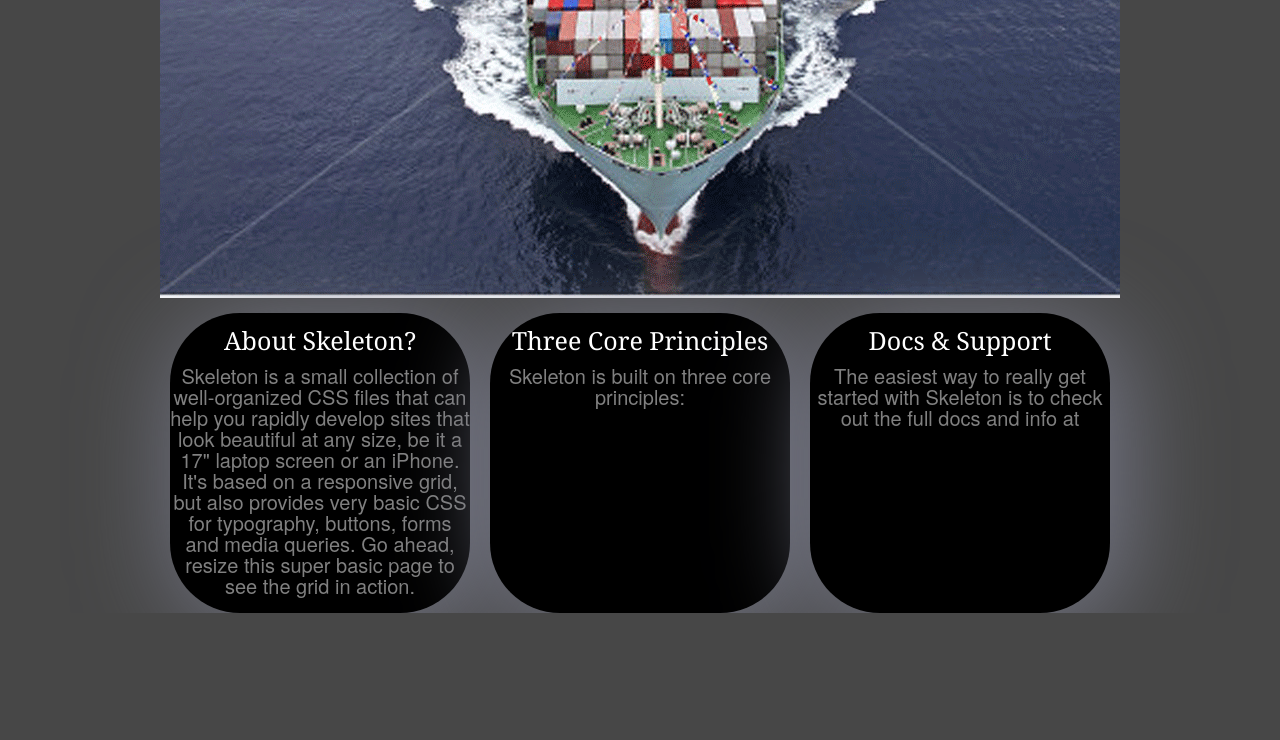
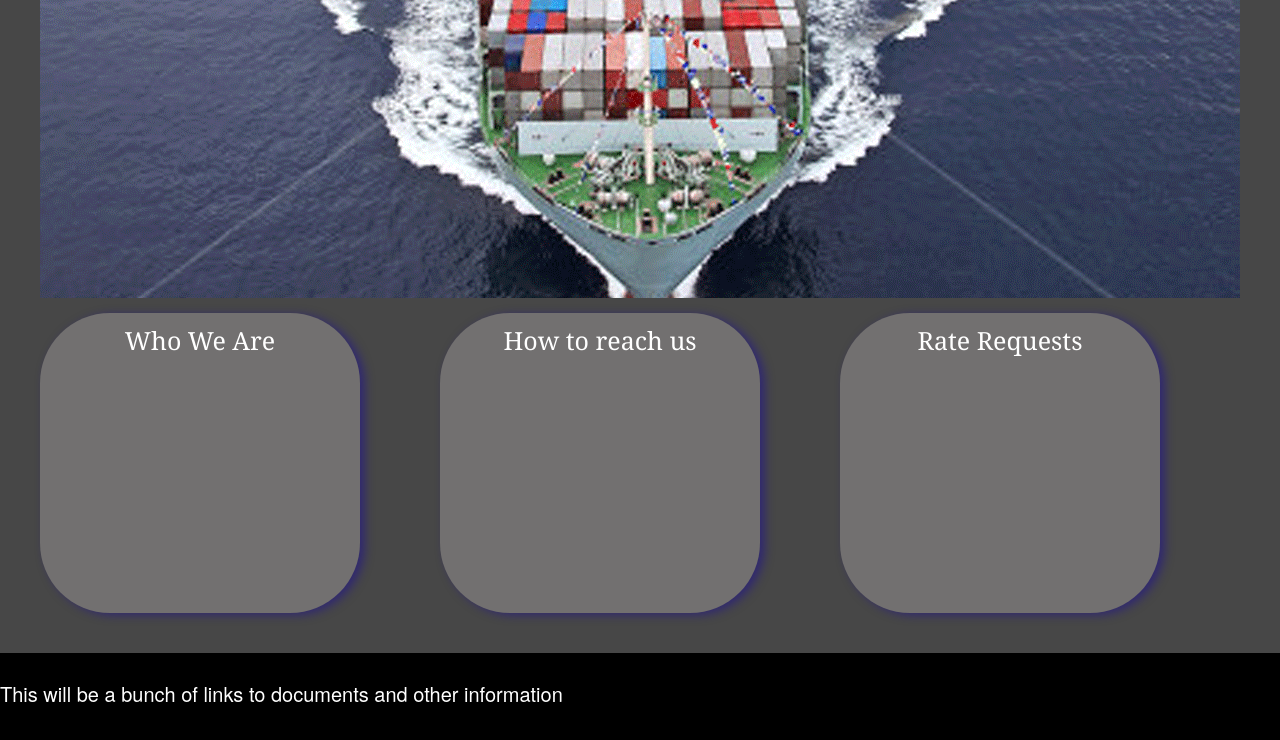
Before and after one commit to ichibangaijin/globerunners, a plain HTML site: page index.html in a window 1280 px wide. Shown: the part 402-1142 px from the top of the page. Before the commit the page ends 1015 px from the top, so only its background shows below. Drawn offline with nearby package versions, Linux system fonts and the light colour scheme.

Commit message:
changed widths to 100%

```diff
--- a/index.html
+++ b/index.html
@@ -65,22 +65,27 @@
 				</div>
 		</header>
 		</div>
-		<div class="container">
 
-		<div class="one-third column bottom-box">
-			<h3>About Skeleton?</h3>
-			<p>Skeleton is a small collection of well-organized CSS files that can help you rapidly develop sites that look beautiful at any size, be it a 17" laptop screen or an iPhone. It's based on a responsive grid, but also provides very basic CSS for typography, buttons, forms and media queries. Go ahead, resize this super basic page to see the grid in action.</p>
-		</div>
-		<div class="one-third column bottom-box">
-			<h3>Three Core Principles</h3>
-			<p>Skeleton is built on three core principles:</p>
-		</div>
-		<div class="one-third column bottom-box">
-			<h3>Docs &amp; Support</h3>
-			<p>The easiest way to really get started with Skeleton is to check out the full docs and info at <a
-		</div>
+	<div class="container-bottom-box">
+	<div class="bottom-box">
+		<h3>Who We Are</h3>
+	</div>
 
-	</div><!-- container -->
+	<div class="bottom-box">
+		<h3>How to reach us</h3>
+	</div>
+
+	<div class="bottom-box">
+		<h3>Rate Requests</h3>
+	</div>
+	</div>
+
+<footer>
+<p>This will be a bunch of links to documents and other information</p>
+
+</footer>
+
+
 
 <script>$(function(){$("#left-title-floating").animate({left:"130px"}, 2000);$("#right-title-floating").animate({right:"-130px"}, 2000);});</script>
 
--- a/stylesheets/layout.css
+++ b/stylesheets/layout.css
@@ -55,7 +55,7 @@ body {
 
 #jumbotron {
 	height:700px;
-	background:url(../shipfront118101748.gif);
+	background:url(../images/front1-118101748.gif);
 	background-repeat: no-repeat;
 	background-position: center;
 
@@ -86,18 +86,47 @@ body {
 
 }
 
+.container-bottom-box{
+	width:100%;
+	text-align:center;
+	display:inline-block;
+
+}
 
 .bottom-box {
 	color:red;
 	height:300px;
-	background-color:black;
+	width:25%;
+	background-color:rgba(211, 203, 203, 0.31);
 	border-radius: 70px;
 	text-align:center;
 	position:relative;
 	top:15px;
 	box-shadow: 10px 10px 100px #797b8b;
+	float:left;
+	display:inline-block;
+	margin:0px 40px;
+	box-shadow: 5px 2px 10px rgba(31, 17, 144, 0.58);
+
 
 }
+
+footer {
+	height:200px;
+	display:block;
+	background-color:black;
+	clear:both;
+	width:100%;
+	margin-top: 50px;
+}
+
+footer p {
+	color:white;
+	font-size:  20px;
+	padding-top: 30px;
+}
+
+
 
 .bottom-box h3 {
 	color:white;
```
Also changed, not shown: images/front1-118101748.gif (added).
